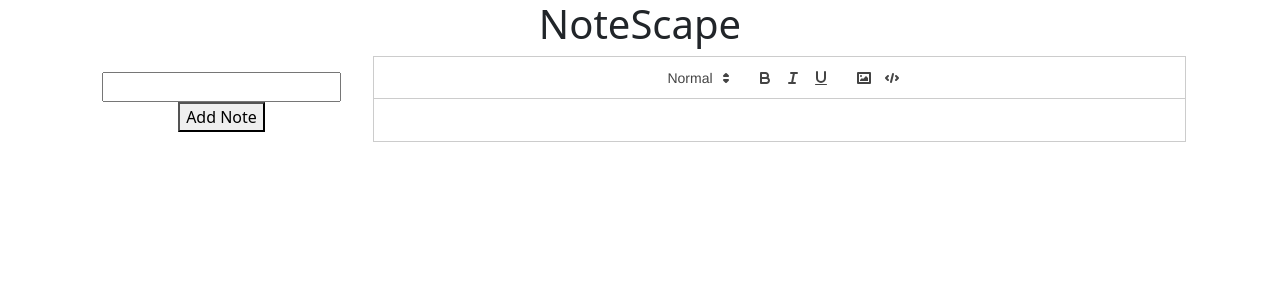
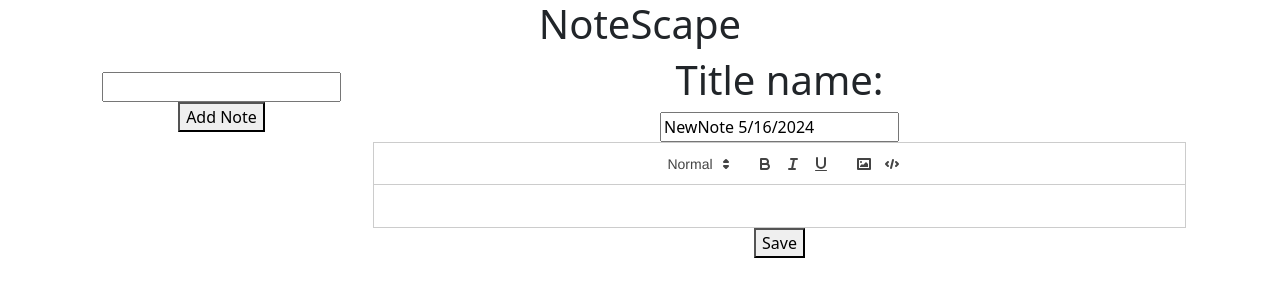
Before and after one commit to tnyima19/NotesWebsite, a React (Create React App) app in the folder client/: page / in a window 1280 px wide. Shown: the top 300 px of the page. Built offline with nearby package versions, Linux system fonts and the light colour scheme.

Commit message:
added code to make sure only one quill editor is available at a time

```diff
--- a/client/src/components/Notes.js
+++ b/client/src/components/Notes.js
@@ -1,14 +1,19 @@
 import React, { useEffect, useRef, useState } from 'react';
+import axios from 'axios';
 import Quill from 'quill';
 import 'quill/dist/quill.snow.css'; // Include the Quill CSS
 
+// I want to send
+const currentDate = new Date();
 const Notes = () => {
+
+  const date = (currentDate.getMonth()+1).toString() + "/" + currentDate.getDate().toString()+"/"+ currentDate.getFullYear().toString();
   const editorRef = useRef(null); // Reference to the editor element
   const [content,setContent] = useState('');
-
+  const [title, setTitle] = useState('');
 
   useEffect(() => {
-    if (editorRef.current) {
+    if (editorRef.current && !editorRef.current.quill) {
       const editor = new Quill(editorRef.current, {
         theme: 'snow', // Specify theme
         modules: {
@@ -19,6 +24,7 @@ const Notes = () => {
           ]
         }
       });
+      editorRef.current.quill = editor;
 
       // Set initial editor content if value exists    //   if (value) {
       //     editor.clipboard.dangerouslyPasteHTML(value);
@@ -29,17 +35,50 @@ const Notes = () => {
         //onChange(editor.root.innerHTML); // Pass HTML content up to parent component
         if (editor){
           console.log('Delta content: ',editor.getText());
+          console.log('type of text: ',typeof editor.getText())
          setContent(editor.getText());
         }else{
           console.error('Editor not initialized');
         }
         });
+
+      return ()=>{
+        editorRef.current.removeChild(editor.Ref.current.firstChild);// Remove quill
+        delete editorRef.current.quill;
+      };
+
     }
-  },[] ); // Re-run effect if `onChange` or `value` changes
+  },[]); // Re-run effect if `onChange` or `value` changes
 
+  const postData = async (url = '', data={}) =>{
+    try {
+      const response = await axios.post(url,data);
+      console.log(response.data);
+    }catch(error){
+      console.error('There was an error: ', error);
+    }
+  };
+  function handleSave(){
+    const noteData = {
+      title: title,
+      content: content
+    }
+    postData('http://localhost:4000', noteData);
+
+  };
+
+  function handleTitleChange(e){
+    console.log(e.target.value);
+    setTitle(e.target.value);
+
+  }
+
+  const defaultTitle = `NewNote ${date}`;
   return(
   <div>
+  <h1>Title name:</h1><input type="text" value={title || defaultTitle} onChange={handleTitleChange}></input>
   <div ref={editorRef} />
+  <button onClick={handleSave}>Save</button>
   </div>
   );
 };
```
